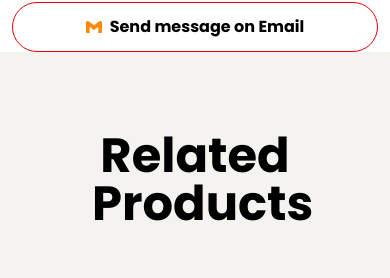
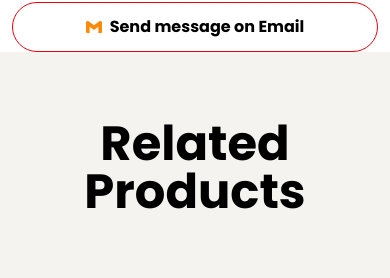
Before and after one commit to saim-alam1/new-app, a React (Vite) app: page / in a window 390 px wide. Shown: the part 1492-1770 px from the top of the page. Built offline with nearby package versions, Linux system fonts and the light colour scheme.

Commit message:
Responsive For Medium

```diff
--- a/src/pages/ProductPage/ProductPage.jsx
+++ b/src/pages/ProductPage/ProductPage.jsx
@@ -74,7 +74,7 @@ const ProductPage = () => {
       </div>
 
       {/* Card Info's */}
-      <div className="mt-20 grid grid-cols-1 md:grid-cols-2">
+      <div className="mt-20 grid grid-cols-1 lg:grid-cols-2">
         <div>
           <div className="flex items-center">
             <h5 className="bg-red-600 p-4 rounded-l-full font-bold text-2xl text-white">
@@ -90,7 +90,7 @@ const ProductPage = () => {
             MÁQUINA DE LAVAR LOUÇA
           </p>
         </div>
-        <div>
+        <div className="md:pt-7 lg:pt-0">
           <button className="flex items-center justify-center gap-2 w-full border border-red-600 py-3 font-bold text-[16px] rounded-full cursor-pointer mb-3.5">
             <FaWhatsapp className="text-green-500 text-[16px]" /> Send message
             on What's app
--- a/src/pages/ProductPage/RelatedProducts.jsx
+++ b/src/pages/ProductPage/RelatedProducts.jsx
@@ -2,8 +2,10 @@ const RelatedProducts = () => {
   return (
     <div className="bg-[#f4f3ef]">
       <div className="max-w-[1280px] mx-auto px-3">
-        <div className="p-20">
-          <h1 className="font-bold text-5xl text-center">Related Products</h1>
+        <div className="p-8 lg:p-20">
+          <h1 className="font-bold text-5xl text-center pt-9 lg:pt-0">
+            Related Products
+          </h1>
 
           <div className="grid grid-cols-1 md:grid-cols-2 lg:grid-cols-3 gap-6 mt-16 mb-20">
             {/* Card 1 */}
```
